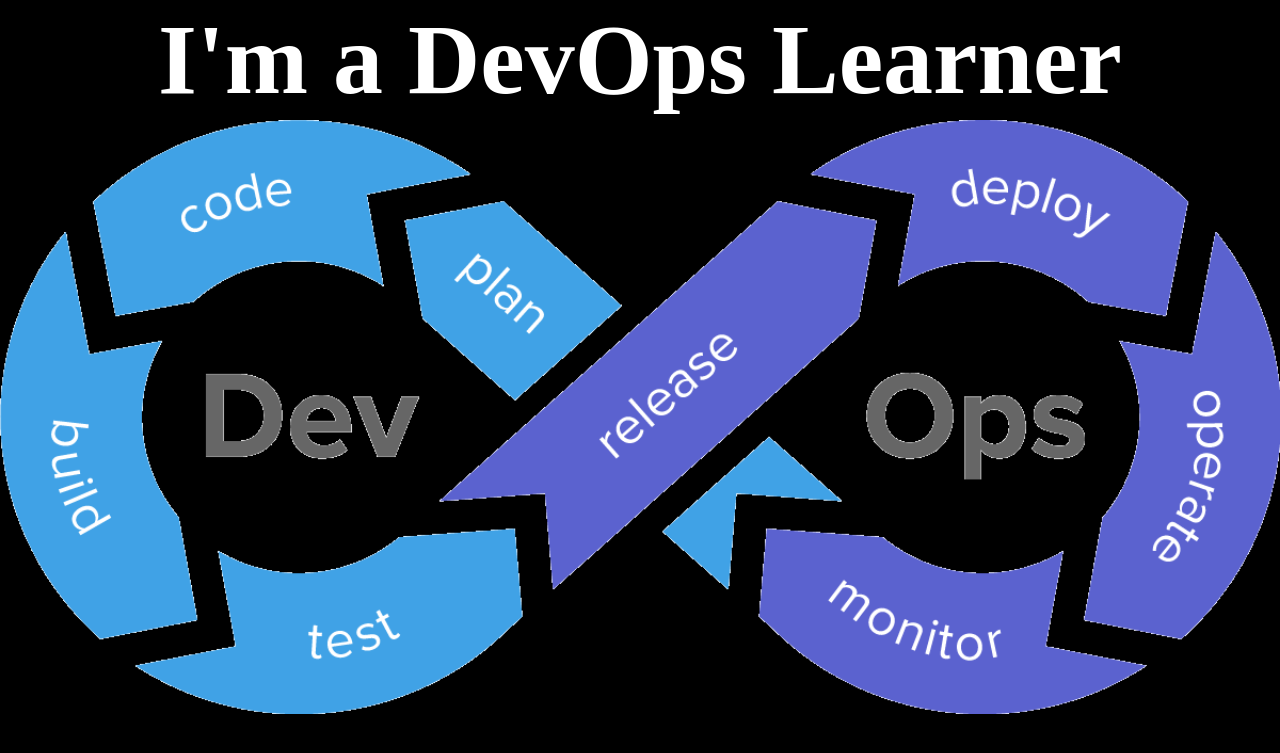
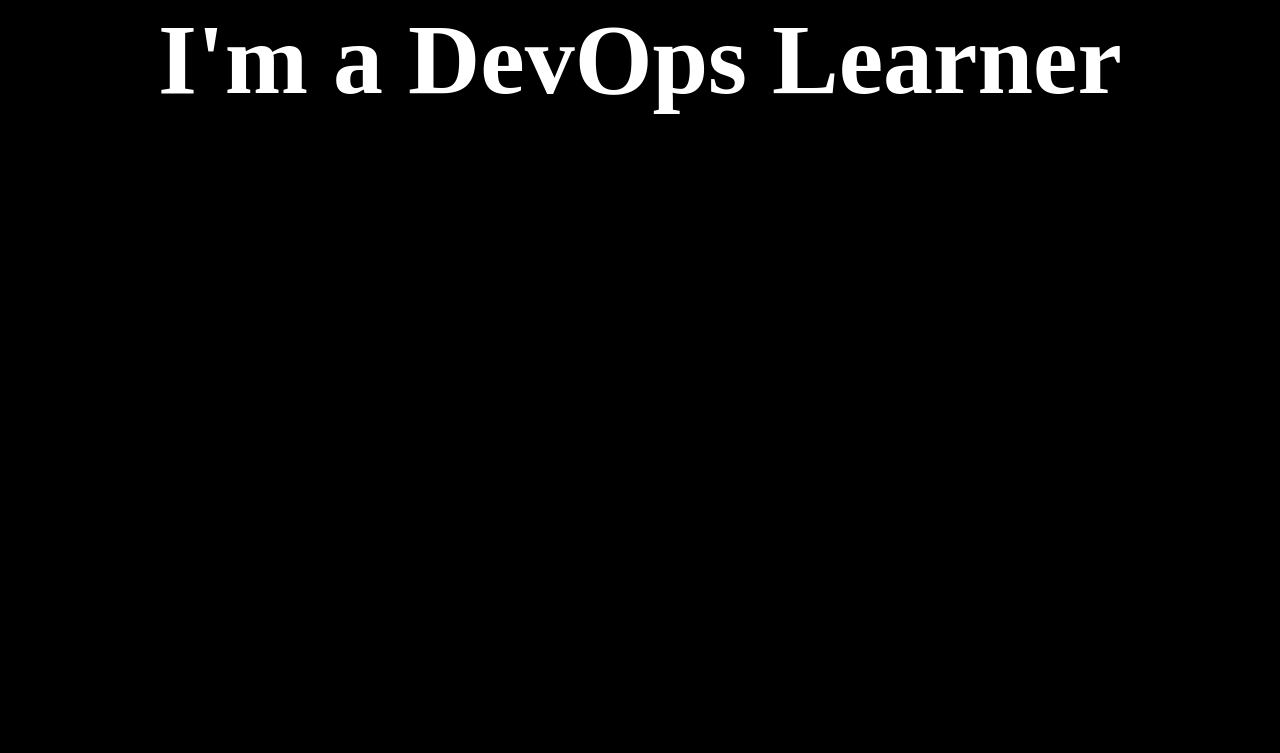
Before and after one commit to Seyoung-Choi/Flask-app, a Flask app: page / in a window 1280 px wide. Shown: the top 753 px of the page. Run offline with Flask 2, Linux system fonts and the light colour scheme.

Commit message:
Update index.html

```diff
--- a/templates/index.html
+++ b/templates/index.html
@@ -11,9 +11,6 @@
 <body>
   <div class="contianer">
         <h1>I'm a DevOps Learner</h1>
-        <div class="image_container">
-            <img src="devops.png" alt="">
-        </div>
       </div>
   </div>
 </body>
```
